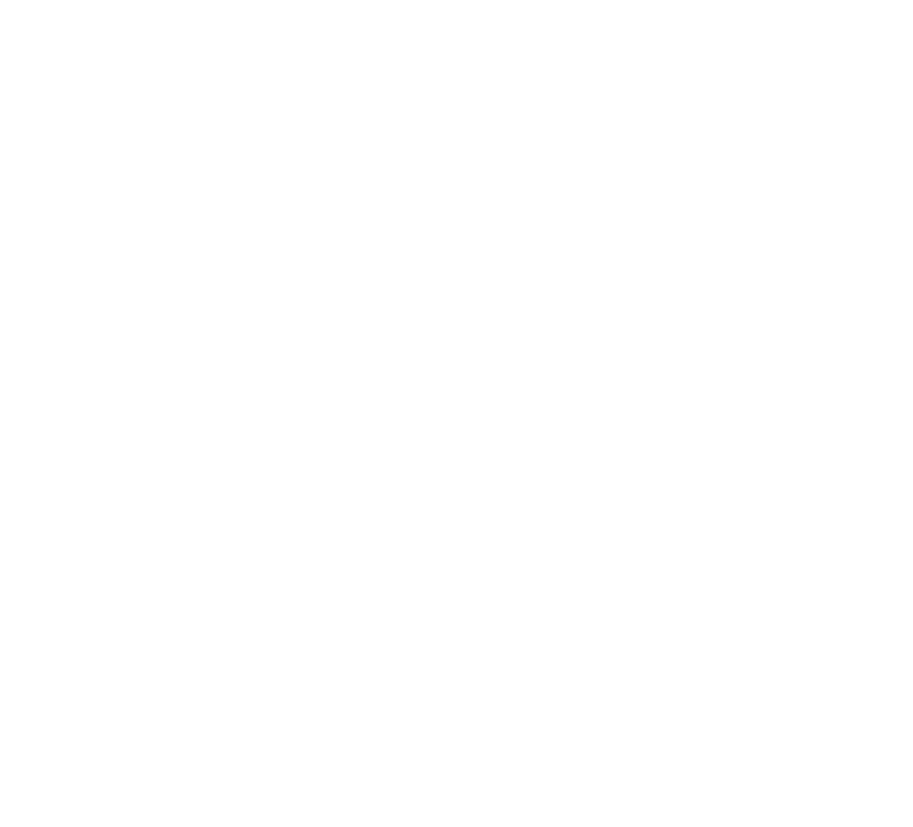
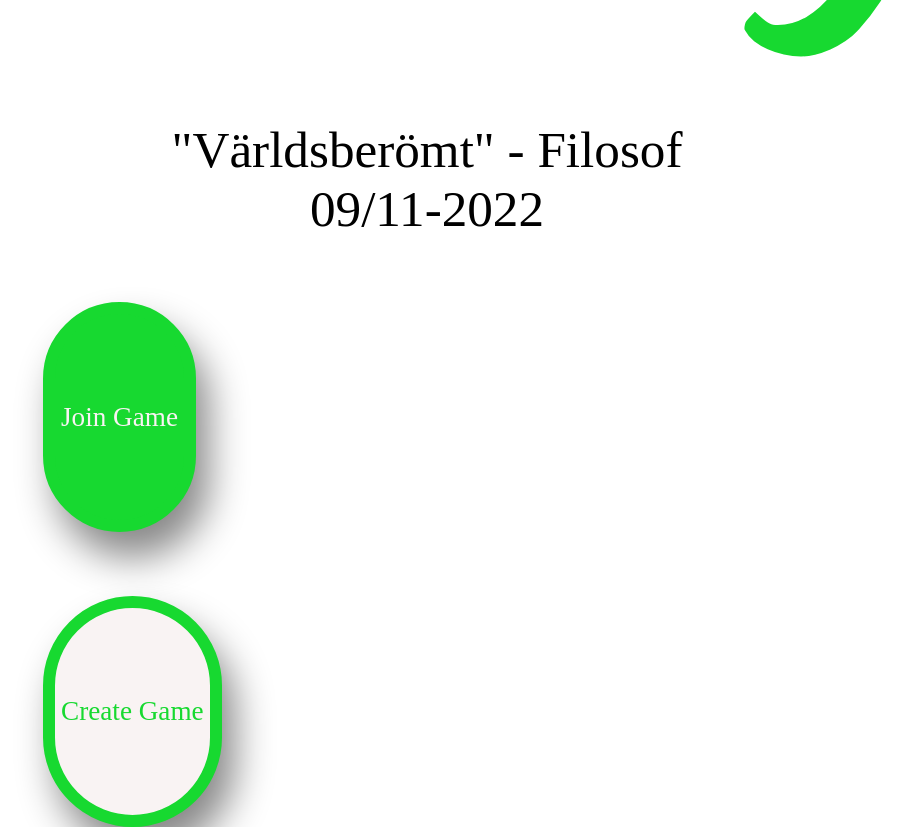
Before and after one commit to albintillas/flakdagsappen, a React (Create React App) app: page / in a window 1280 px wide. Shown: the part 1240-2067 px from the top of the page, without its empty margins (213-1126 px from the left). Before the commit the page ends 800 px from the top, so only its background shows below. Built offline with nearby package versions, Linux system fonts and the light colour scheme.

Commit message:
Fixed StartPage.js and routes on App.js

```diff
--- a/src/App.css
+++ b/src/App.css
@@ -3,6 +3,7 @@
 
 .App {
   text-align: center;
+
 }
 
 .App-logo {
@@ -25,6 +26,7 @@
   justify-content: center;
   font-size: calc(10px + 2vmin);
   color: white;
+
 }
 
 .App-link {
--- a/src/App.js
+++ b/src/App.js
@@ -1,11 +1,23 @@
 import logo from './logo.svg';
 import './App.css';
+import React from 'react'
+import StartPage from './pages/StartPage.js';
+import JoinGamePage from './pages/JoinGamePage.js';
+import {BrowserRouter, Routes, Route} from "react-router-dom";
 
 function App() {
   return (
-    <div className="App">
 
-    </div>
+    <BrowserRouter>
+      <Routes>
+        <Route path="/" element={<StartPage/>}/>
+        <Route path="/joingame" element={<JoinGamePage/>}/>
+
+
+      </Routes>
+    </BrowserRouter>
+
+
   );
 }
 
--- /dev/null
+++ b/src/components/StartPageButton.js
@@ -0,0 +1,30 @@
+//Albin
+//in progress
+import React from 'react';
+import {Link} from "react-router-dom";
+
+const Button = ({ text, buttonColor, textColor,textDecoration ,action }) =>{
+
+    return(
+
+        <Link to={"/" + action}>
+            <button type='submit' onclick = {action} style={{
+                backgroundColor: buttonColor,
+                textDecoration: textDecoration,
+                color: textColor,
+                height: '18vw',
+                fontSize: '170%',
+                textAlign: 'center',
+                marginTop: '5vw',
+                border:'1vw solid #17D930',
+                borderRadius: '15vw',
+                fontFamily: 'Noto Serif JP serif',
+                boxShadow: '1vw 2vw 3vw #888888'
+
+            }}>
+                {text}
+            </button>
+        </Link>
+    )
+}
+export default Button
--- a/src/pages/StartPage.js
+++ b/src/pages/StartPage.js
@@ -2,6 +2,9 @@
 
 import React from 'react'
 import testimage from '../images/pfpTest.png'
+import StartPageButton from '../components/StartPageButton.js'
+
+
 
 function StartPage(){
 
@@ -46,7 +49,7 @@ function StartPage(){
 
                 }}
 
-></img>
+                ></img>
             </div>
 
             <h1 className='startMainText'>Flakdag</h1>
@@ -55,6 +58,27 @@ function StartPage(){
 
             <p className='startSubText'>09/11-2022</p>
 
+            <div style={{
+                display:'flex',
+                flexDirection:'column',
+                marginLeft:'20vw',
+                marginRight:'20vw'
+
+            }}>
+            <StartPageButton
+            text='Join Game'
+            buttonColor='#17D930'
+            textColor='#F9F3F3'
+            action='joingame'
+            >
+            </StartPageButton>
+
+            <StartPageButton
+            text='Create Game'
+            buttonColor='#F9F3F3'
+            textColor='#17D930'>
+            </StartPageButton>
+            </div>
         </div>
     )
 
```
Also changed, not shown: 1 other file (tests, documents, lock files or other folders).
